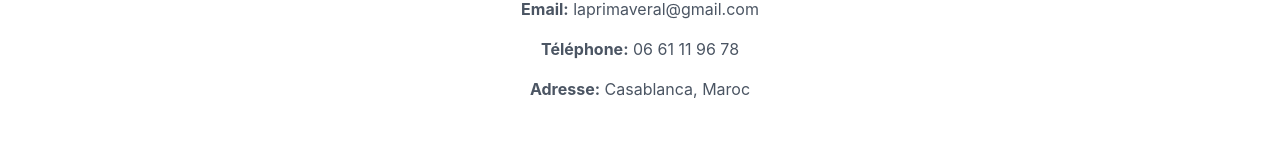
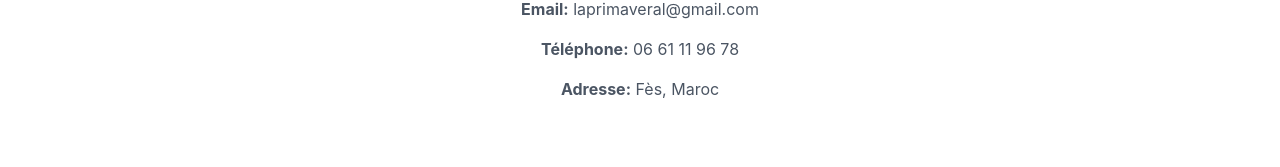
Before and after one commit to laprimaveral-lang/soley-ma, a React (Vite) app: page /contact in a window 1280 px wide. Shown: the part 339-506 px from the top of the page. Built offline with nearby package versions, Linux system fonts and the light colour scheme; no server answers.

Commit message:
style: change default address from Casablanca to Fes

```diff
--- a/src/pages/Contact.tsx
+++ b/src/pages/Contact.tsx
@@ -6,7 +6,7 @@ export default function Contact() {
         <p>Nous serions ravis de vous entendre !</p>
         <p><strong>Email:</strong> laprimaveral@gmail.com</p>
         <p><strong>Téléphone:</strong> 06 61 11 96 78</p>
-        <p><strong>Adresse:</strong> Casablanca, Maroc</p>
+        <p><strong>Adresse:</strong> Fès, Maroc</p>
       </div>
     </div>
   );
--- a/src/pages/Invoice.tsx
+++ b/src/pages/Invoice.tsx
@@ -53,7 +53,7 @@ export default function Invoice() {
         <div>
           <h1 className="text-2xl font-serif text-black uppercase tracking-widest mb-1">SOLEY.MA</h1>
           <p className="text-xs text-gray-400 font-light">Chaussures Femme Premium</p>
-          <p className="text-[10px] text-gray-400 font-light">Casablanca, Maroc</p>
+          <p className="text-[10px] text-gray-400 font-light">Fès, Maroc</p>
           <p className="text-[10px] text-gray-400 font-light">Tél: 06 61 11 96 78</p>
           <p className="text-[10px] text-gray-400 font-light">Contact: laprimaveral@gmail.com</p>
         </div>
--- a/src/pages/account/AddressesView.tsx
+++ b/src/pages/account/AddressesView.tsx
@@ -31,7 +31,7 @@ export default function AddressesView() {
             <p className="font-bold text-black">John Doe</p>
             <p>123 Avenue Mohammed V</p>
             <p>Appartement 12, Étage 3</p>
-            <p>Casablanca, 20000</p>
+            <p>Fès, 30000</p>
             <p>Maroc</p>
             <p className="pt-2 text-gray-400">+212 6 00 00 00 00</p>
           </div>
```
